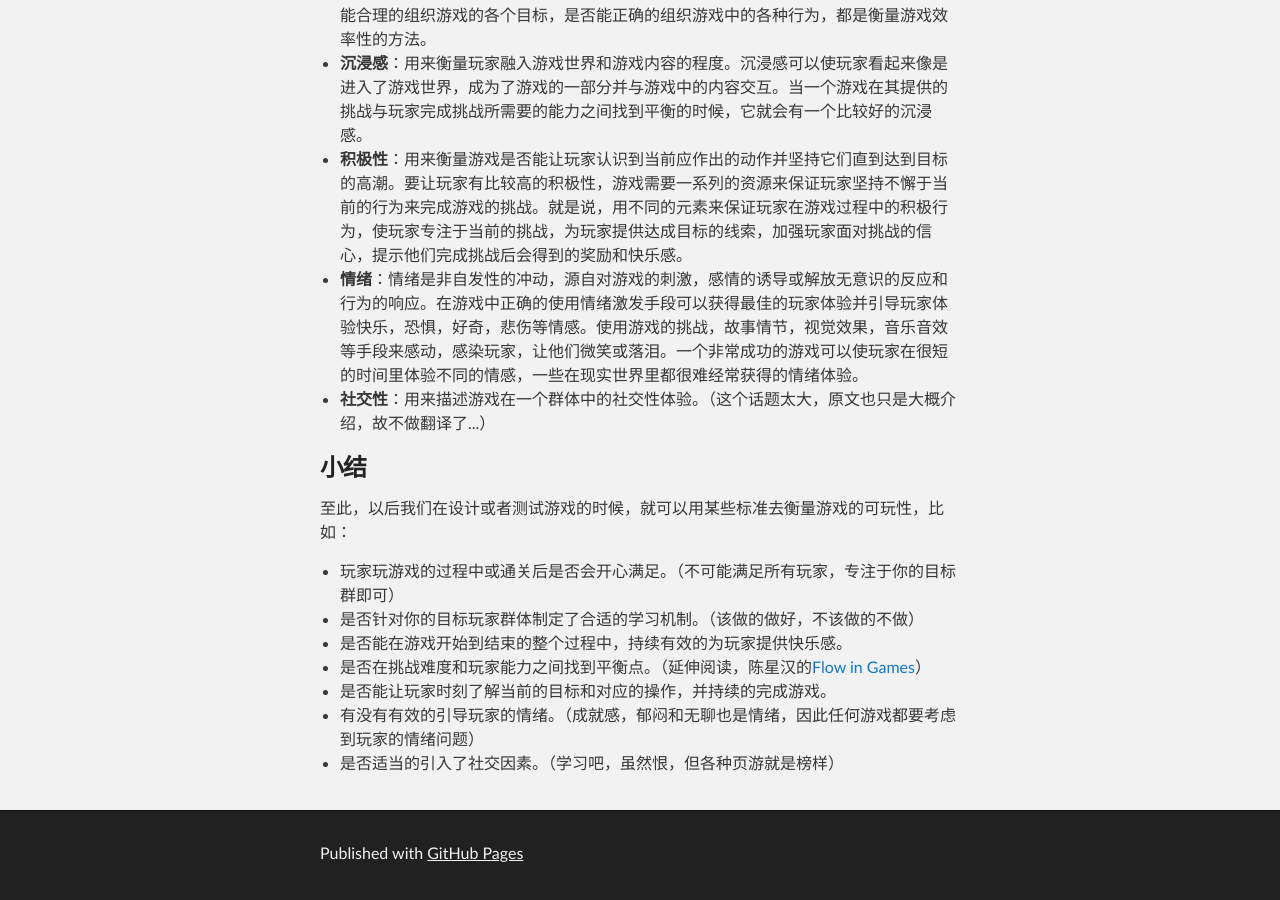
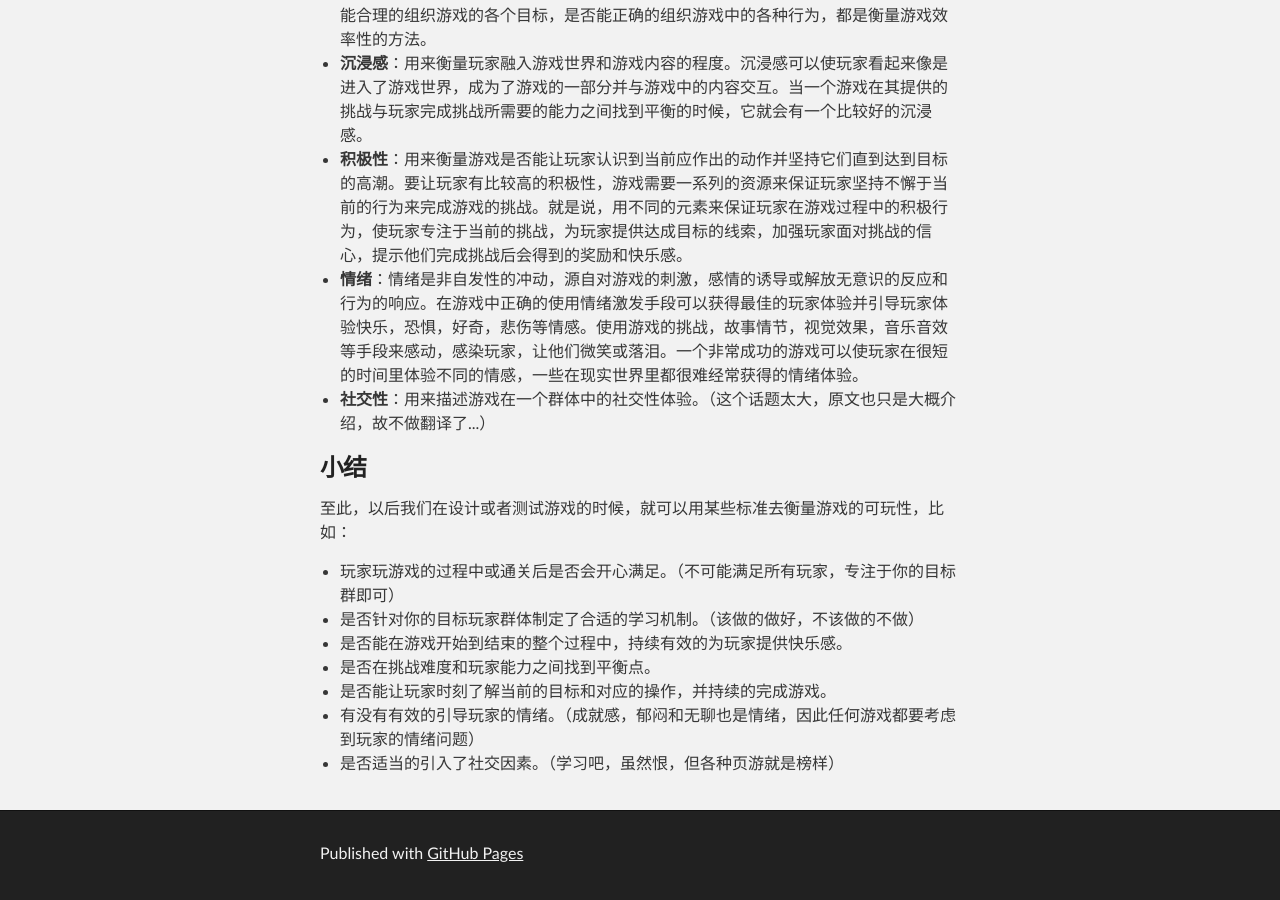
Before and after one commit to icrmio/icrmio.github.io, a Jekyll site: the page built from _posts/2012-08-05-about-playability.md, in a window 1280 px wide and 900 px high, scrolled down 860 px. Built offline with Jekyll 4.4.1, drawn with Linux system fonts in a browser that asks for light colours; our own code applies the rules of GitHub Pages for plain Markdown files.

Commit message:
Update 2012-08-05-about-playability.md

```diff
--- a/_posts/2012-08-05-about-playability.md
+++ b/_posts/2012-08-05-about-playability.md
@@ -8,6 +8,7 @@
 
 之前在我的微博里面也说过，想要对游戏的可玩性有更加理性的认识，于是就刻意去寻找一些用来描述游戏可玩性的词汇。后来看到Wikipedia上的Gameplay词条写的不错，就摘录一些放在这里供日后参考。以下部分内容来自：<a href="http://en.wikipedia.org/wiki/Gameplay" target="_blank">Wikipedia的Gameplay词条</a>
 ### 可玩性
+
 我们可以用以下词汇来描述和衡量游戏的可玩性：
 <ul>
 	<li><strong>满足感</strong>：用来描述玩家在体验游戏或游戏机制，画面，界面，故事等的过程中所获得的愉悦的程度。满足度是一个非常主观的属性，它通常是由于玩家被游戏中某些特定的元素（角色，虚拟世界，挑战等等）所影响，所激发的愉悦和喜爱的心情。</li>
@@ -18,14 +19,13 @@
 	<li><strong>情绪</strong>：情绪是非自发性的冲动，源自对游戏的刺激，感情的诱导或解放无意识的反应和行为的响应。在游戏中正确的使用情绪激发手段可以获得最佳的玩家体验并引导玩家体验快乐，恐惧，好奇，悲伤等情感。使用游戏的挑战，故事情节，视觉效果，音乐音效等手段来感动，感染玩家，让他们微笑或落泪。一个非常成功的游戏可以使玩家在很短的时间里体验不同的情感，一些在现实世界里都很难经常获得的情绪体验。</li>
 	<li><strong>社交性</strong>：用来描述游戏在一个群体中的社交性体验。（这个话题太大，原文也只是大概介绍，故不做翻译了...）</li>
 </ul>
+
 ### 小结
 至此，以后我们在设计或者测试游戏的时候，就可以用某些标准去衡量游戏的可玩性，比如：
-<ul>
-	<li>玩家玩游戏的过程中或通关后是否会开心满足。（不可能满足所有玩家，专注于你的目标群即可）</li>
-	<li>是否针对你的目标玩家群体制定了合适的学习机制。（该做的做好，不该做的不做）</li>
-	<li>是否能在游戏开始到结束的整个过程中，持续有效的为玩家提供快乐感。</li>
-	<li>是否在挑战难度和玩家能力之间找到平衡点。（延伸阅读，陈星汉的<a href="http://www.jenovachen.com/flowingames/introduction.htm" target="_blank">Flow in Games</a>）</li>
-	<li>是否能让玩家时刻了解当前的目标和对应的操作，并持续的完成游戏。</li>
-	<li>有没有有效的引导玩家的情绪。（成就感，郁闷和无聊也是情绪，因此任何游戏都要考虑到玩家的情绪问题）</li>
-	<li>是否适当的引入了社交因素。（学习吧，虽然恨，但各种页游就是榜样）</li>
-</ul>
+* 玩家玩游戏的过程中或通关后是否会开心满足。（不可能满足所有玩家，专注于你的目标群即可）
+* 是否针对你的目标玩家群体制定了合适的学习机制。（该做的做好，不该做的不做）
+* 是否能在游戏开始到结束的整个过程中，持续有效的为玩家提供快乐感。
+* 是否在挑战难度和玩家能力之间找到平衡点。
+* 是否能让玩家时刻了解当前的目标和对应的操作，并持续的完成游戏。
+* 有没有有效的引导玩家的情绪。（成就感，郁闷和无聊也是情绪，因此任何游戏都要考虑到玩家的情绪问题）
+* 是否适当的引入了社交因素。（学习吧，虽然恨，但各种页游就是榜样）
```
